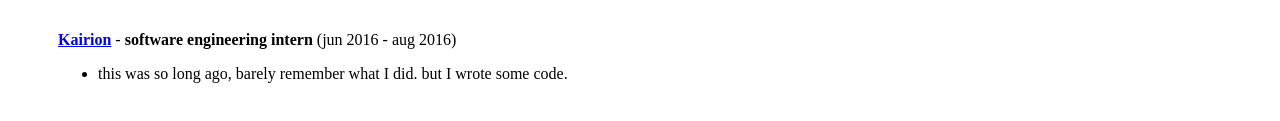
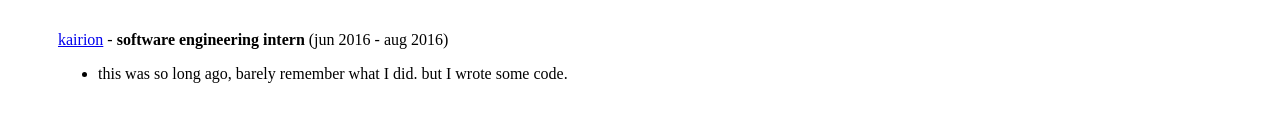
Before and after one commit to sebhs/sebhs.github.io, a plain HTML site: page work.html in a window 1280 px wide. Shown: the part 715-836 px from the top of the page. Drawn offline with Linux system fonts and the light colour scheme.

Commit message:
consistency

```diff
--- a/work.html
+++ b/work.html
@@ -105,9 +105,9 @@
           invoices (totaling to several 100K€/month)
         </li>
       </ul>
-      <br />
+      <br /aria-keyshortcuts=""
 
-      <strong><a target="_blank" href="https://kairion.de/">Kairion</a></strong>
+      <strong><a target="_blank" href="https://kairion.de/">kairion</a></strong>
       - <b>software engineering intern</b> (jun 2016 - aug 2016)
       <ul>
         <li>
```
